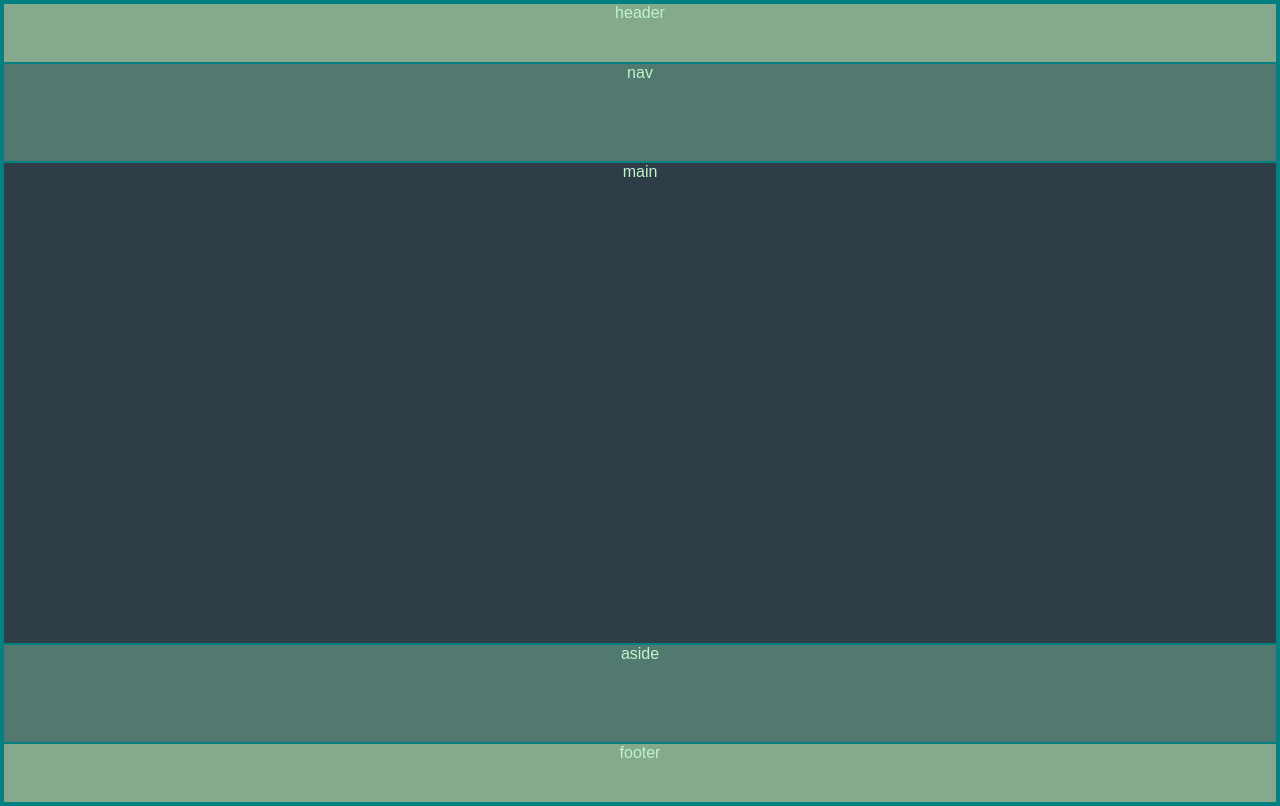
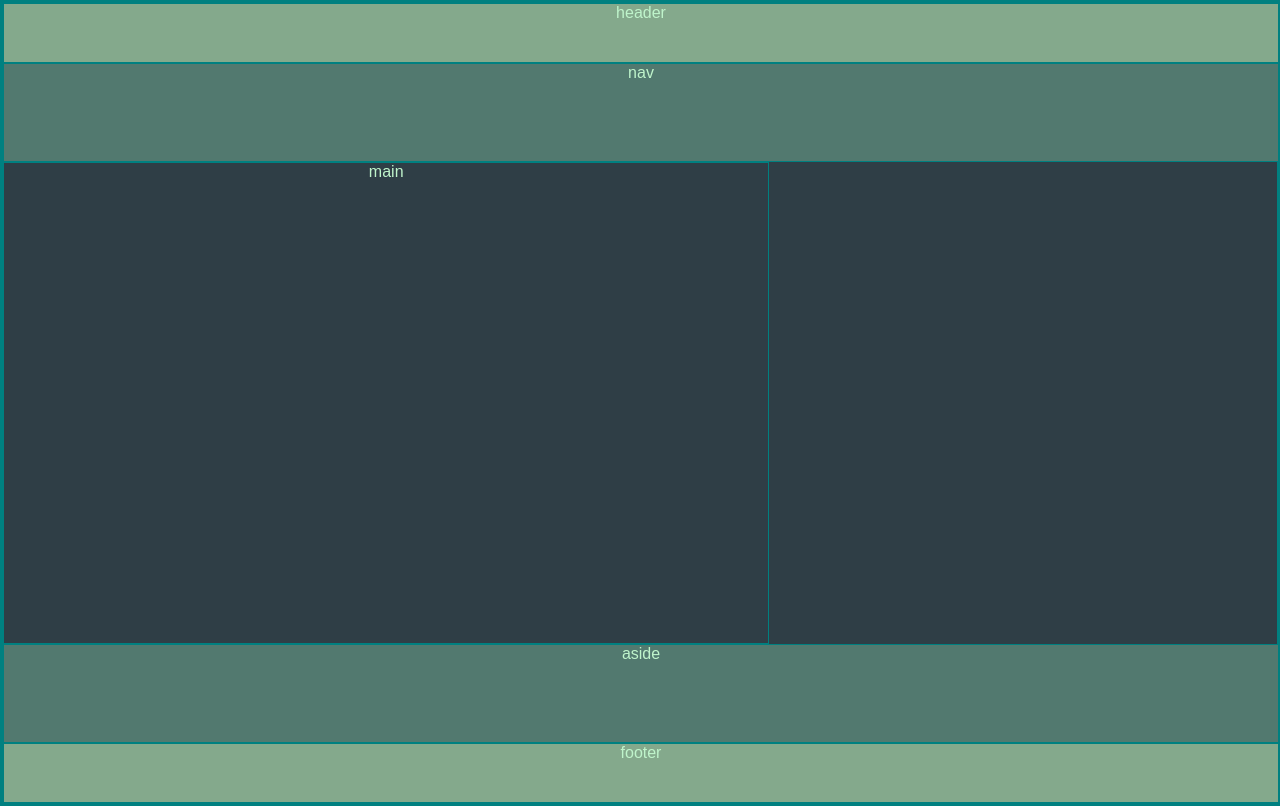
Before and after one commit to JuddCMelvin/responsiveholygrail, a plain HTML site: page index.html in a window 1280 px wide. Drawn offline with Linux system fonts and the light colour scheme.

Commit message:
mediau query not working

```diff
--- a/index.html
+++ b/index.html
@@ -3,7 +3,8 @@
   <head>
     <meta charset="utf-8">
     <title>Holy Grail</title>
-    <link rel="stylesheet" href="style.css">
+    <link rel="stylesheet" href="style.css"/>
+    <meta content="width=device-width, initial-scale=1" name="viewport" />
   </head>
   <body>
     <div class="container">
--- a/style.css
+++ b/style.css
@@ -19,6 +19,20 @@ body {
     background-color: var(--night-forest);
     color: var(--pale-sage);
 }
+@media (min-width: 600px) {
+    .container {
+      flex-direction: row;
+      flex-wrap: wrap;
+    }
+    main {
+      max-width: 60%;
+    }
+    header, footer {
+      width: 100%;
+    }
+  }
+
+
 .container {
     display: flex;
     min-height: 100vh;
```
